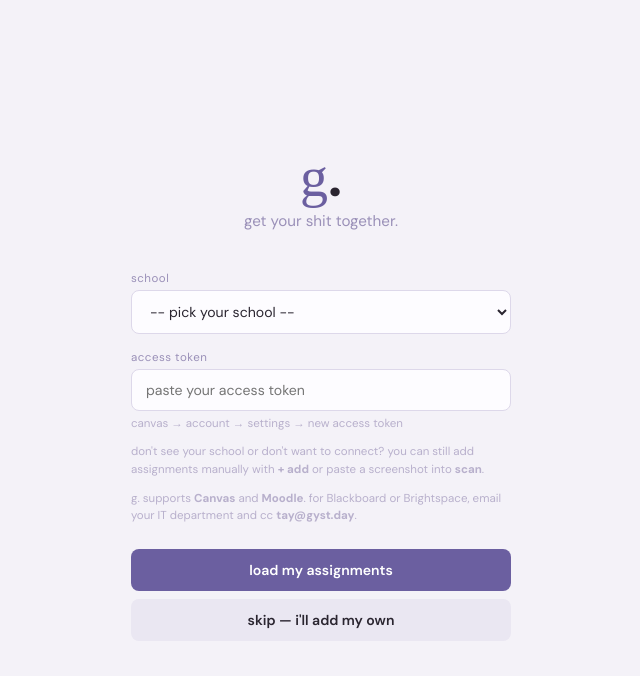
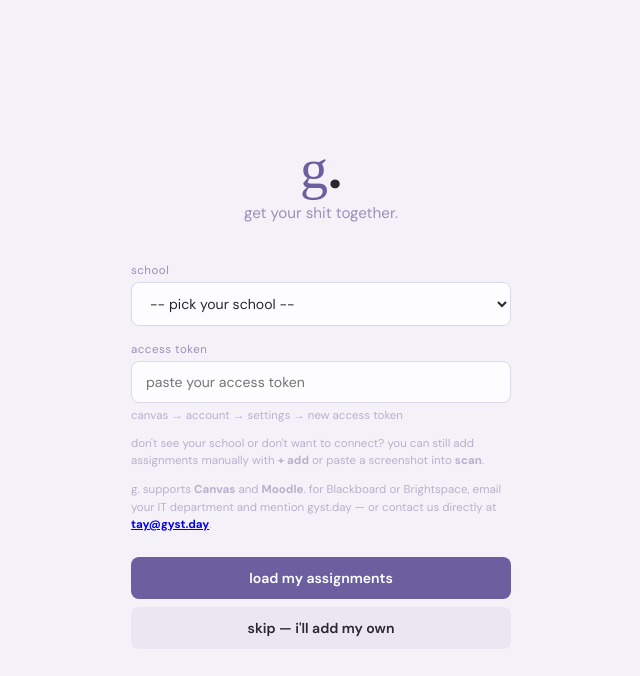
Before and after one commit to bretzelpread1215/gyst-web, a Flask app: page / in a window 1280 px wide. Shown: the top 676 px of the page, without its empty margins (319-959 px from the left). Run offline with Flask 3, Linux system fonts and the light colour scheme; some libraries are stand-ins or nearby versions; some web fonts are replaced.

Commit message:
polished some text

```diff
--- a/templates/index.html
+++ b/templates/index.html
@@ -116,7 +116,8 @@
         </p>
         <p class="hint" style="margin-top: 12px; line-height: 1.5;">
           g. supports <strong>Canvas</strong> and <strong>Moodle</strong>. for Blackboard or Brightspace,
-          email your IT department and cc <strong>tay@gyst.day</strong>.
+          email your IT department and mention gyst.day &mdash; or contact us directly at
+          <a href="mailto:tay@gyst.day"><strong>tay@gyst.day</strong></a>.
         </p>
 
 
```
